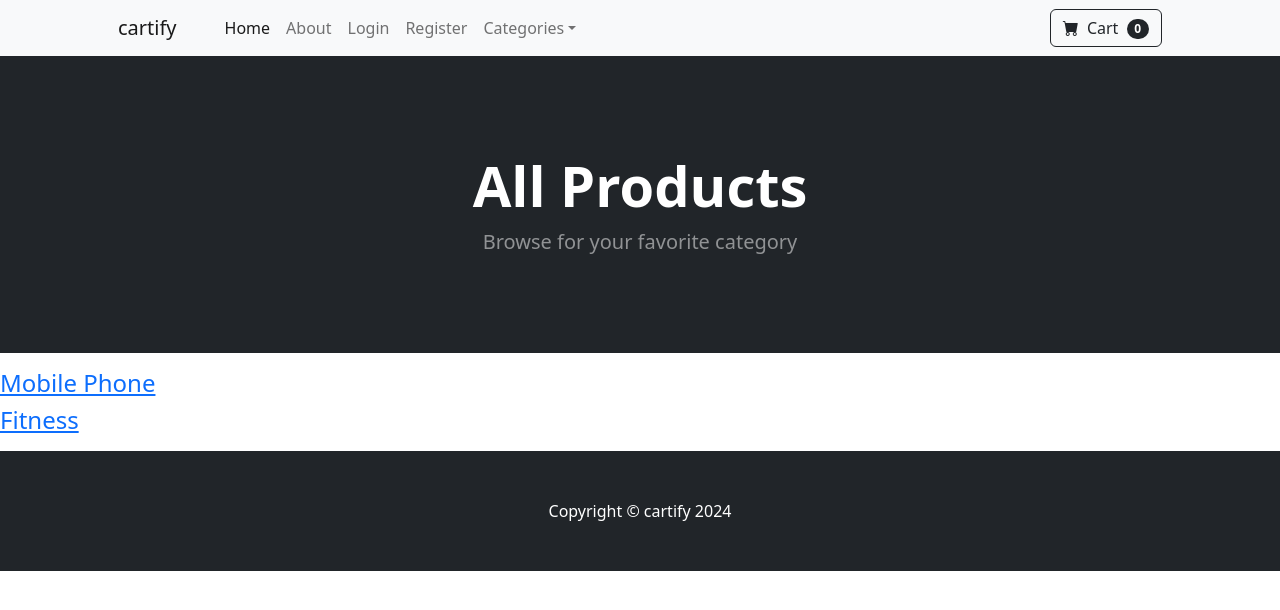
After one commit to alexander-cho/cartify, a Django app: page /category_summary/ in a window 1280 px wide. The commit adds this page. Shown: the top 610 px of the page. Run offline with Django 5.2, Linux system fonts and the light colour scheme; data comes from the database, SQL or seed files in the repository; both versions use the stored data as it was after the commit; some libraries are stand-ins or nearby versions.

Commit message:
feat: add functionality to display all categories in separate page, update navbar dropdown links

```diff
--- a/cart/templates/cart/overview.html
+++ b/cart/templates/cart/overview.html
@@ -100,7 +100,8 @@
                 action: 'post'
             },
             success: function (json) {
-                console.log(json)
+                console.log(json);
+                // location.reload(); // reload page
             },
             error: function (xhr, errmsg, err) {
 
@@ -123,7 +124,8 @@
                 action: 'post'
             },
             success: function (json) {
-                console.log(json)
+                console.log(json);
+                // location.reload(); // reload page
             },
             error: function (xhr, errmsg, err) {
 
--- a/store/templates/store/about.html
+++ b/store/templates/store/about.html
@@ -6,7 +6,7 @@
         <div class="container px-4 px-lg-5 my-5">
             <div class="text-center text-white">
                 <h1 class="display-4 fw-bolder">About us</h1>
-                <p class="lead fw-normal text-white-50 mb-0">Wlecome</p>
+                <p class="lead fw-normal text-white-50 mb-0">Welcome</p>
             </div>
         </div>
     </header>
--- /dev/null
+++ b/store/templates/store/category_summary.html
@@ -0,0 +1,23 @@
+{% extends 'store/base.html' %}
+
+{% load static %}
+
+
+{% include 'store/navbar.html' %}
+{% block content %}
+<!-- Header-->
+<header class="bg-dark py-5">
+    <div class="container px-4 px-lg-5 my-5">
+        <div class="text-center text-white">
+            <h1 class="display-4 fw-bolder">All Products</h1>
+            <p class="lead fw-normal text-white-50 mb-0">Browse for your favorite category</p>
+        </div>
+    </div>
+</header>
+<!-- Section-->
+<p>
+{% for category in categories %}
+    <h4><a href="{% url 'category' category.name %}">{{ category }}</a><br></h4>
+{% endfor %}
+</p>
+{% endblock %}
--- a/store/templates/store/navbar.html
+++ b/store/templates/store/navbar.html
@@ -1,4 +1,4 @@
-<!-- Navigation-->
+<!-- Navigation Bar -->
 <nav class="navbar navbar-expand-lg navbar-light bg-light">
     <div class="container px-4 px-lg-5">
         <a class="navbar-brand" href="{% url 'home' %}">cartify</a>
@@ -16,8 +16,9 @@
                 <li class="nav-item dropdown">
                     <a class="nav-link dropdown-toggle" id="navbarDropdown" href="#" role="button" data-bs-toggle="dropdown" aria-expanded="false">Categories</a>
                     <ul class="dropdown-menu" aria-labelledby="navbarDropdown">
-                        <li><a class="dropdown-item" href="{% url 'home' %}">All Products</a></li>
+                        <li><a class="dropdown-item" href="{% url 'category-summary' %}">All Products</a></li>
                         <li><hr class="dropdown-divider" /></li>
+                        <!-- consider looping to avoid hardcode for category dropdown -->
                         <li><a class="dropdown-item" href="{% url 'category' 'Fitness' %}">Fitness</a></li>
                         <li><a class="dropdown-item" href="{% url 'category' 'Mobile-Phone' %}">Mobile Phone</a></li>
                     </ul>
--- a/store/urls.py
+++ b/store/urls.py
@@ -9,4 +9,5 @@ urlpatterns = [
     path('register/', views.register_user, name='register'),
     path('product/<int:pk>/', views.product, name='product'),
     path('category/<str:c>/', views.category, name='category'),
+    path('category_summary/', views.category_summary, name='category-summary'),
 ]
--- a/store/views.py
+++ b/store/views.py
@@ -77,3 +77,9 @@ def category(request, c):
     # except:
     #     messages.success(request, ('That category does not exist'))
     #     return redirect('home')
+
+
+def category_summary(request):
+    # grab all distinct categories
+    categories = Category.objects.all()
+    return render(request, 'store/category_summary.html', {'categories': categories})
```
Also changed, not shown: db.sqlite3.
